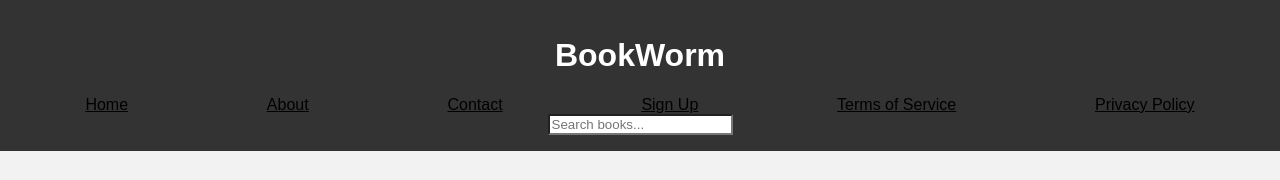
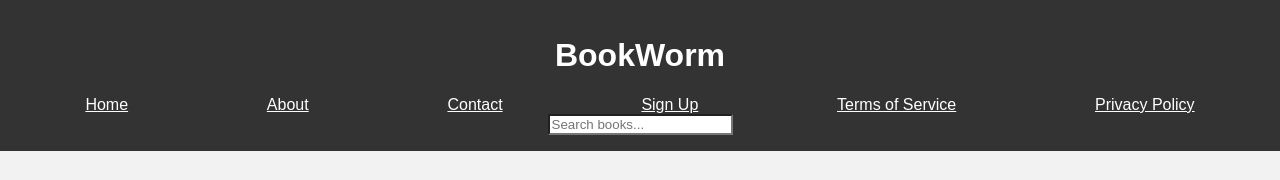
Before and after one commit to kavyagorantla-23/BookWorm-Youupd, a plain HTML site: page index.html in a window 1280 px wide. Shown: the top 180 px of the page. Drawn offline with Linux system fonts and the light colour scheme.

Commit message:
Update index.html

```diff
--- a/index.html
+++ b/index.html
@@ -40,14 +40,14 @@
   <header>
     <h1>BookWorm</h1>
     <nav>
-<a href="#" style="color: #000;">Home</a>
-<a href="#" style="color: #000;">About</a>
-<a href="#" style="color: #000;">Contact</a>
-<a href="#" style="color: #000;">Sign Up</a>
-<a href="#" style="color: #000;">Terms of Service</a>
-<a href="#" style="color: #000;">Privacy Policy</a>
+<a href="#" style="color: #ffffff;">Home</a>
+<a href="#" style="color: #ffffff;">About</a>
+<a href="#" style="color: #ffffff;">Contact</a>
+<a href="#" style="color: #ffffff;">Sign Up</a>
+<a href="#" style="color: #ffffff;">Terms of Service</a>
+<a href="#" style="color: #ffffff;">Privacy Policy</a>
     </nav>
-    <input type="text" placeholder="Search books..." style="color: #000; background-color: #fff;" fdprocessedid="qcrnyw">
+    <input type="text" id="search" placeholder="Search books..." style="color: #000; background-color: #fff;" fdprocessedid="qcrnyw">
   </header>
   <main>
     <!-- Book display area -->
```
